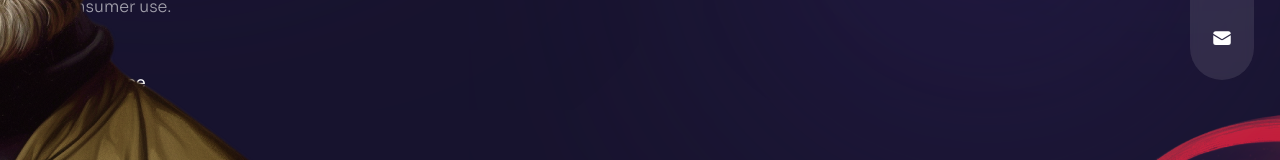
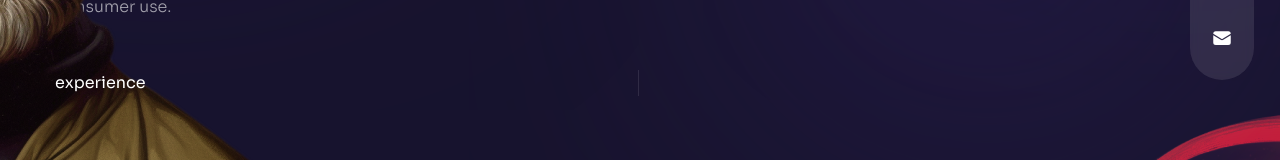
Before and after one commit to erickdc7/react-portfolio-2, a Next.js app: page /about in a window 1280 px wide. Shown: the part 512-672 px from the top of the page. Built offline with nearby package versions, Linux system fonts and the light colour scheme.

Commit message:
add container styles

```diff
--- a/pages/about/index.js
+++ b/pages/about/index.js
@@ -129,7 +129,7 @@ const About = () => {
           <div>
             <div>
               {/* Experience */}
-              <div>experience</div>
+              <div className="relative flex-1 after:w-[1px] after:h-full after:bg-white/10 after:absolute after:top-0 after:right-0">experience</div>
             </div>
           </div>
         </div>
```
